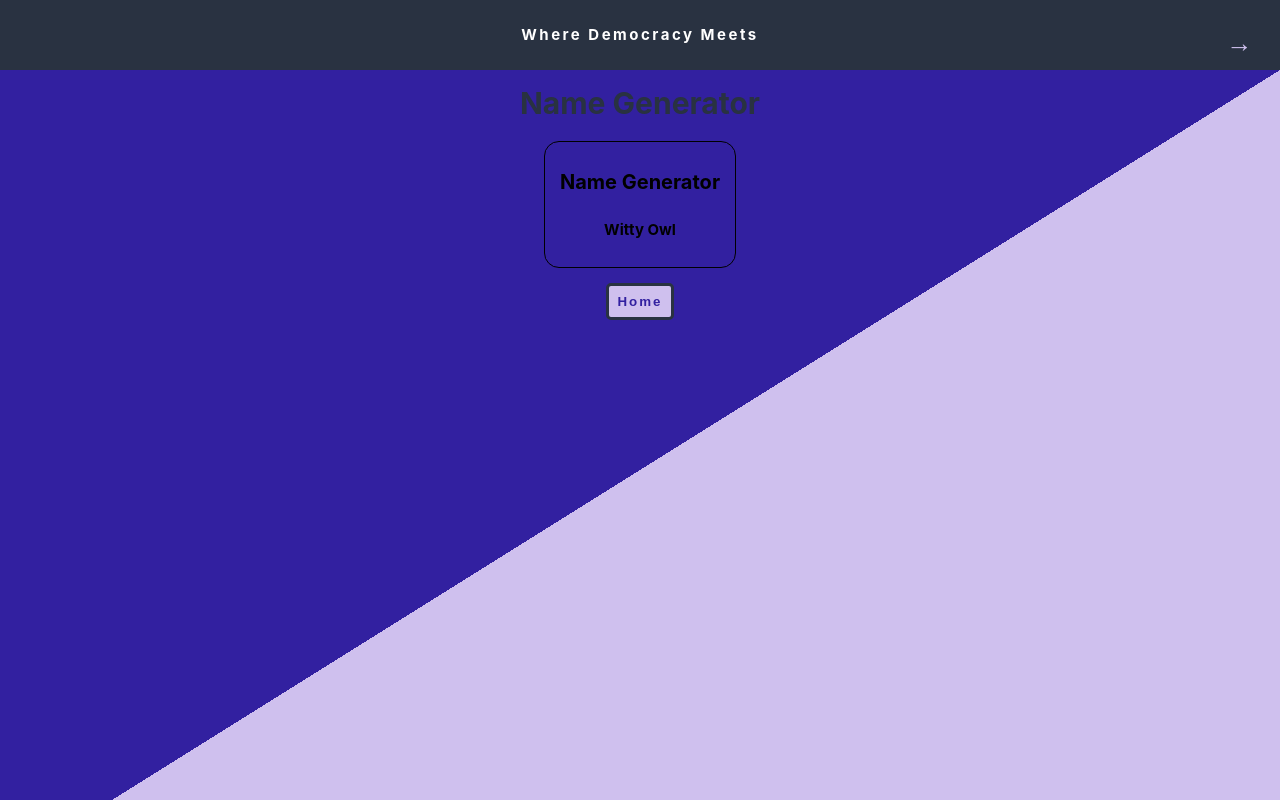
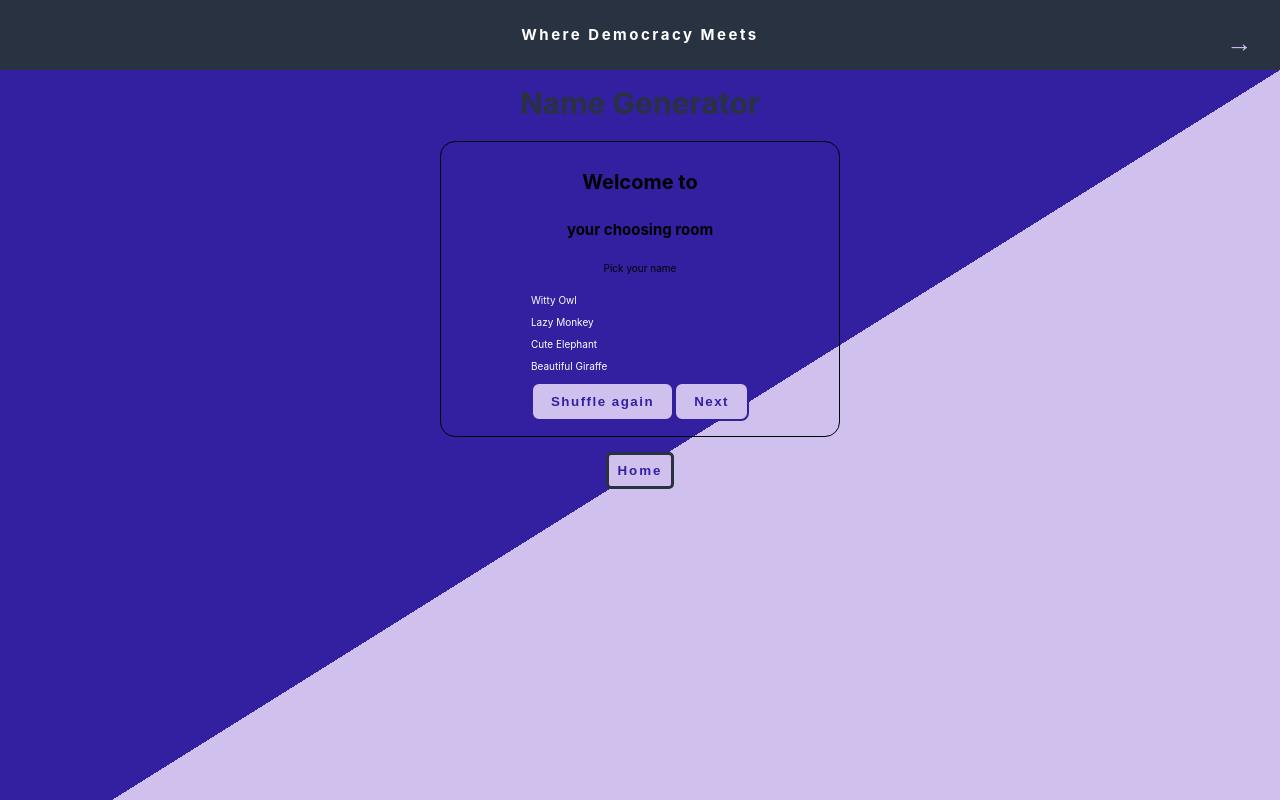
Before and after one commit to aaspinwall/collab, a Next.js app in the folder frontend/: page /development/name-generator in a window 1280 px wide. Shown: the top 800 px of the page. Built offline with nearby package versions, Linux system fonts and the light colour scheme.

Commit message:
generate four random combinations

```diff
--- a/frontend/components/userNames/index.js
+++ b/frontend/components/userNames/index.js
@@ -4,8 +4,27 @@ import styled from "styled-components";
 const NameGenerator = () => {
   const animals = names.a;
   const adjectives = names.b;
-  const animalsLength = Math.floor(Math.random() * animals.length);
-  const adjectivesLength = Math.floor(Math.random() * adjectives.length);
+  const animalsIndexes = [];
+  const adjectivesIndexes = [];
+  const randomAnimals = [];
+  const randomAdjectives = [];
+
+  while (randomAnimals.length < 4 || randomAdjectives.length < 4) {
+    const animalOption = Math.floor(Math.random() * animals.length);
+    const adjectiveOption = Math.floor(Math.random() * adjectives.length);
+
+    const isAnimalAlreadyIn = animalsIndexes.includes(animalOption);
+    const isAdjectiveAlreadyIn = adjectivesIndexes.includes(adjectiveOption);
+
+    if (!isAnimalAlreadyIn && randomAnimals.length !== 4) {
+      animalsIndexes.push(animalOption);
+      randomAnimals.push(animals[animalOption]);
+    }
+    if (!isAdjectiveAlreadyIn && randomAdjectives.length !== 4) {
+      adjectivesIndexes.push(adjectiveOption);
+      randomAdjectives.push(adjectives[adjectiveOption]);
+    }
+  }
 
   // in the userNames.json there is two arrays, one of animal names and one of adjectives.
   // They are imported here as seperate arrays, and have respective Random functions based of their length
@@ -14,8 +33,20 @@ const NameGenerator = () => {
 
   return (
     <Container>
-      <h1>Name Generator</h1>
-      <h2>{adjectives[adjectivesLength] + " " + animals[animalsLength]}</h2>
+      <h1>Welcome to</h1>
+      <h2>your choosing room</h2>
+
+      <p>Pick your name</p>
+
+      <form>
+        {
+          randomAnimals.map((combo, index) => {
+            return <NameChoice>{`${randomAdjectives[index]} ${combo}`}</NameChoice>
+          })
+        }
+        <button>Shuffle again</button>
+        <button>Next</button>
+      </form>
     </Container>
   );
 };
@@ -30,6 +61,7 @@ const Container = styled.div`
   border: 1px solid black;
   border-radius: 15px;
   padding: 15px;
+  width: 400px;
 
   .h1 {
     font-size: 22px;
@@ -39,3 +71,7 @@ const Container = styled.div`
     font-size: 18px;
   }
 `;
+
+const NameChoice = styled.p`
+  color: white;
+`
```
Also changed, not shown: frontend/pages/room/name-generator.js (added, +9 -0 lines).
